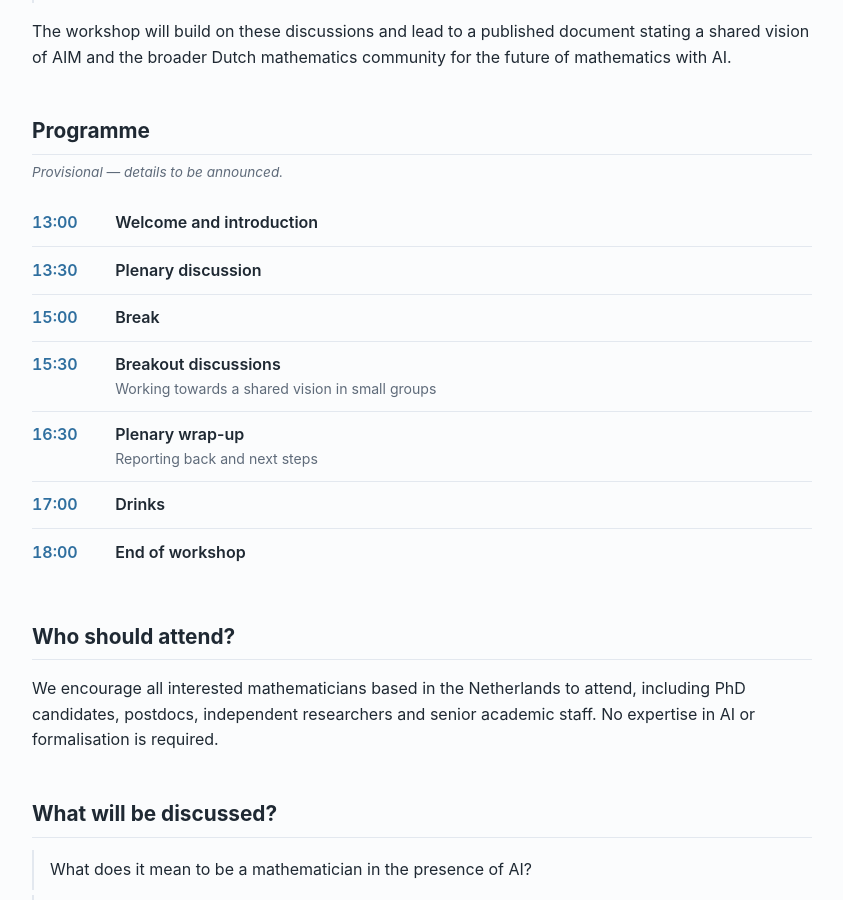
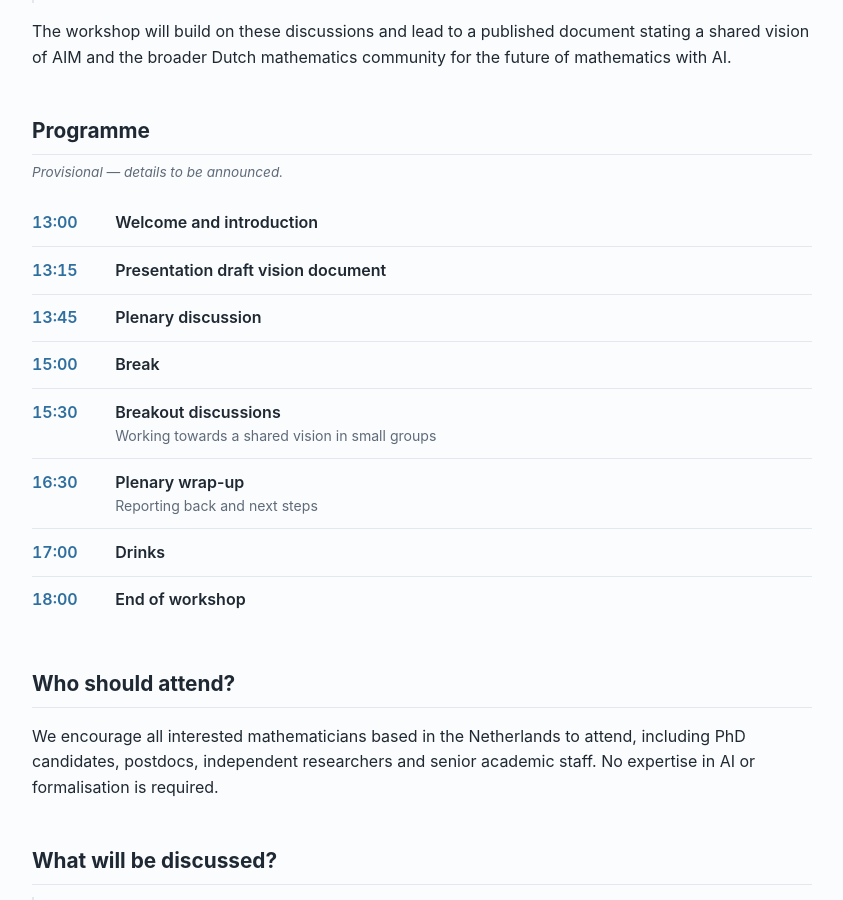
Before and after one commit to ai4mathnl/ai4mathnl.github.io, a Jekyll site: the page built from index.html, in a window 1280 px wide and 900 px high, scrolled down 999 px. Shown: the whole window, without its empty margins (218-1061 px from the left). Built offline with Jekyll 4.4.1, drawn with Linux system fonts in a browser that asks for light colours.

Commit message:
Add the draft vision presentation to the programme
Co-Authored-By: Claude Opus 5 <noreply@anthropic.com>

```diff
--- a/_data/program.yml
+++ b/_data/program.yml
@@ -3,7 +3,9 @@
 # an item with no `speaker` simply renders without one.
 - time: "13:00"
   title: "Welcome and introduction"
-- time: "13:30"
+- time: "13:15"
+  title: "Presentation draft vision document"
+- time: "13:45"
   title: "Plenary discussion"
 - time: "15:00"
   title: "Break"
```
